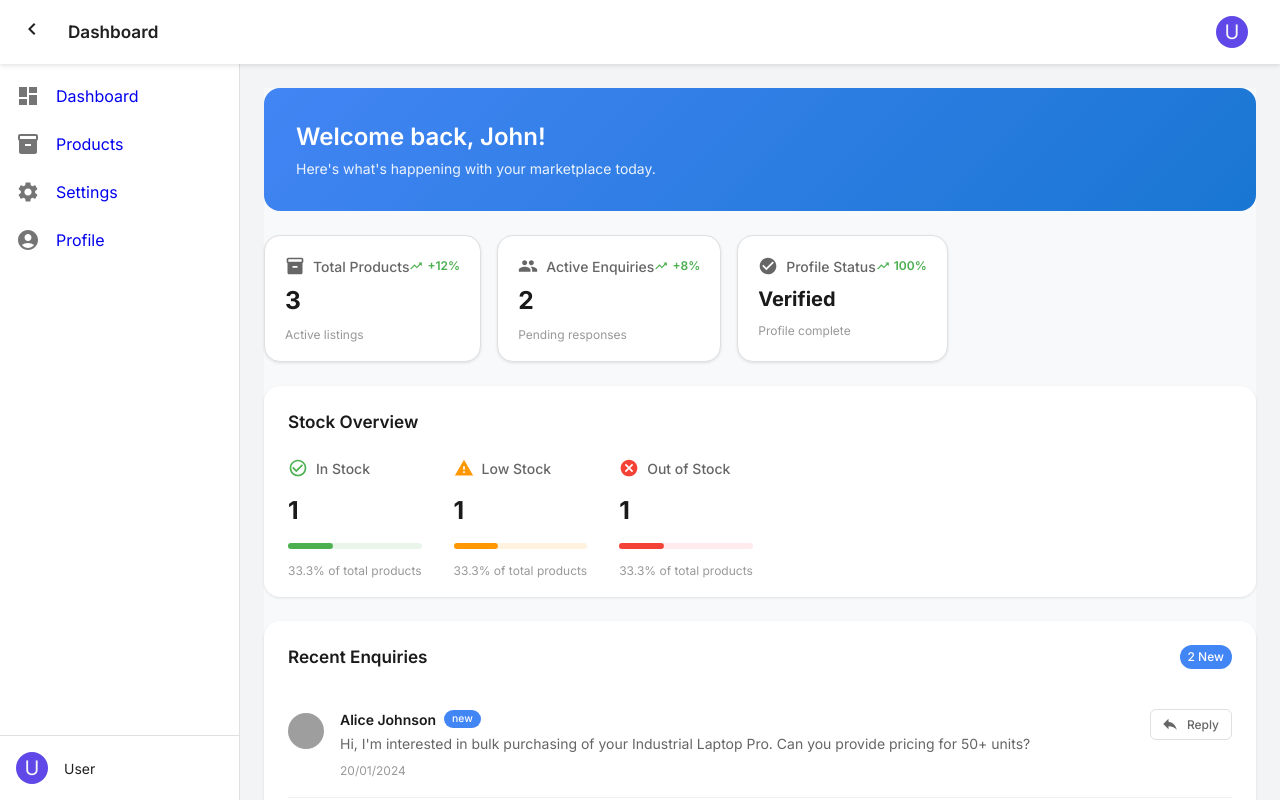
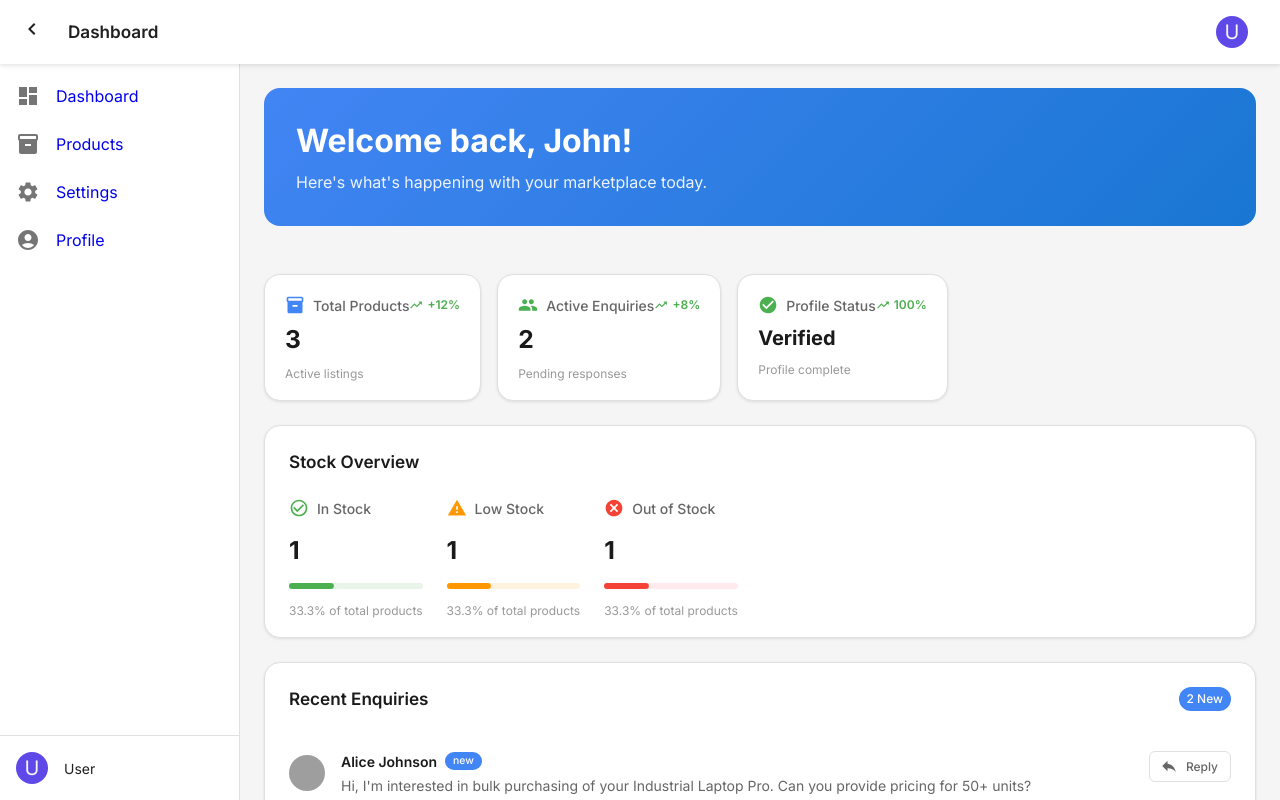
Before and after one commit to rajveermehta-clecotech/frontend, a React (Vite) app: page /dashboard in a window 1280 px wide. Built offline with nearby package versions, Linux system fonts and the light colour scheme; grey boxes are pictures that could not be loaded.

Commit message:
dashboard and applayout fixing

```diff
--- a/src/components/layout/AppLayout.jsx
+++ b/src/components/layout/AppLayout.jsx
@@ -243,7 +243,6 @@ const AppLayout = ({ children, title }) => {
         component="main"
         sx={{
           flexGrow: 1,
-          p: 3,
           width: { md: `calc(100% - ${isDrawerExpanded ? DRAWER_WIDTH : DRAWER_SHRUNK_WIDTH}px)` },
           minHeight: '100vh',
           bgcolor: theme.palette.background.default,
--- a/src/pages/dashboard/Dashboard.jsx
+++ b/src/pages/dashboard/Dashboard.jsx
@@ -11,7 +11,6 @@ import {
   Avatar,
   Chip,
   LinearProgress,
-  Badge,
   useTheme,
   useMediaQuery,
 } from "@mui/material";
@@ -34,6 +33,7 @@ const Dashboard = () => {
   const navigate = useNavigate();
   const theme = useTheme();
   const isMobile = useMediaQuery(theme.breakpoints.down("sm"));
+  const isTablet = useMediaQuery(theme.breakpoints.down("md"));
   const [loading, setLoading] = useState(true);
 
   // Dashboard data
@@ -102,8 +102,15 @@ const Dashboard = () => {
 
   return (
     <AppLayout title="Dashboard">
-      <Box sx={{ width: "100%", minHeight: "100vh", bgcolor: "#f8f9fa" }}>
+      <Box
+        sx={{
+          width: "100%",
+          minHeight: "100vh",
+          bgcolor: "#f5f5f5"
+        }}
+      >
         {/* Welcome Header */}
+        <Box sx={{ p: { xs: 2, sm: 3 }, pb: 0 }}>
           <Box
             sx={{
               background: "linear-gradient(135deg, #4285F4 0%, #1976D2 100%)",
@@ -114,30 +121,32 @@ const Dashboard = () => {
             }}
           >
             <Typography
-            variant="h5"
+              variant="h4"
               sx={{
-              fontWeight: 600,
-              mb: 0.5,
-              fontSize: { xs: "1.25rem", sm: "1.5rem" },
+                fontWeight: 700,
+                mb: 1,
+                fontSize: { xs: "1.5rem", sm: "2rem" },
               }}
             >
               Welcome back, John!
             </Typography>
             <Typography
-            variant="body2"
+              variant="body1"
               sx={{
                 opacity: 0.9,
-              fontSize: { xs: "0.875rem", sm: "0.875rem" },
+                fontSize: { xs: "0.875rem", sm: "1rem" },
               }}
             >
               Here's what's happening with your marketplace today.
             </Typography>
           </Box>
+        </Box>
 
-        {/* Stats Cards */}
-        <Grid container spacing={2} sx={{ mb: 3 }}>
+        {/* KPI Cards */}
+        <Box sx={{ px: { xs: 2, sm: 3 }, pb: 3 }}>
+          <Grid container spacing={2}>
             {/* Total Products */}
-          <Grid item xs={12} sm={4}>
+            <Grid item xs={12} md={4}>
               <Card
                 sx={{
                   borderRadius: 2,
@@ -149,28 +158,32 @@ const Dashboard = () => {
               >
                 <CardContent sx={{ p: 2.5 }}>
                   <Box sx={{ display: "flex", alignItems: "center", mb: 1 }}>
-                  <ProductsIcon
-                    sx={{ color: "#666", fontSize: 20, mr: 1 }}
-                  />
+                    <ProductsIcon sx={{ color: "#4285F4", fontSize: 20, mr: 1 }} />
                     <Typography
                       variant="body2"
-                    sx={{ color: "#666", fontWeight: 500 }}
+                      sx={{
+                        color: "#666",
+                        fontWeight: 500,
+                        fontSize: "0.875rem",
+                        flexGrow: 1
+                      }}
                     >
                       Total Products
                     </Typography>
-                  <Box sx={{ ml: "auto", display: "flex", alignItems: "center" }}>
-                    <TrendingUpIcon
-                      sx={{ color: "#4CAF50", fontSize: 14, mr: 0.5 }}
-                    />
+                    <Box sx={{ display: "flex", alignItems: "center" }}>
+                      <TrendingUpIcon sx={{ color: "#4CAF50", fontSize: 14, mr: 0.5 }} />
                       <Typography
                         variant="caption"
-                      sx={{ color: "#4CAF50", fontWeight: 600, fontSize: "0.75rem" }}
+                        sx={{
+                          color: "#4CAF50",
+                          fontWeight: 600,
+                          fontSize: "0.75rem"
+                        }}
                       >
                         +{dashboardData.productGrowth}%
                       </Typography>
                     </Box>
                   </Box>
-
                   <Typography
                     variant="h4"
                     sx={{
@@ -182,10 +195,12 @@ const Dashboard = () => {
                   >
                     {dashboardData.totalProducts}
                   </Typography>
-
                   <Typography
                     variant="caption"
-                  sx={{ color: "#999", fontSize: "0.75rem" }}
+                    sx={{
+                      color: "#999",
+                      fontSize: "0.75rem"
+                    }}
                   >
                     Active listings
                   </Typography>
@@ -194,7 +209,7 @@ const Dashboard = () => {
             </Grid>
 
             {/* Active Enquiries */}
-          <Grid item xs={12} sm={4}>
+            <Grid item xs={12} md={4}>
               <Card
                 sx={{
                   borderRadius: 2,
@@ -206,28 +221,32 @@ const Dashboard = () => {
               >
                 <CardContent sx={{ p: 2.5 }}>
                   <Box sx={{ display: "flex", alignItems: "center", mb: 1 }}>
-                  <EnquiriesIcon
-                    sx={{ color: "#666", fontSize: 20, mr: 1 }}
-                  />
+                    <EnquiriesIcon sx={{ color: "#4CAF50", fontSize: 20, mr: 1 }} />
                     <Typography
                       variant="body2"
-                    sx={{ color: "#666", fontWeight: 500 }}
+                      sx={{
+                        color: "#666",
+                        fontWeight: 500,
+                        fontSize: "0.875rem",
+                        flexGrow: 1
+                      }}
                     >
                       Active Enquiries
                     </Typography>
-                  <Box sx={{ ml: "auto", display: "flex", alignItems: "center" }}>
-                    <TrendingUpIcon
-                      sx={{ color: "#4CAF50", fontSize: 14, mr: 0.5 }}
-                    />
+                    <Box sx={{ display: "flex", alignItems: "center" }}>
+                      <TrendingUpIcon sx={{ color: "#4CAF50", fontSize: 14, mr: 0.5 }} />
                       <Typography
                         variant="caption"
-                      sx={{ color: "#4CAF50", fontWeight: 600, fontSize: "0.75rem" }}
+                        sx={{
+                          color: "#4CAF50",
+                          fontWeight: 600,
+                          fontSize: "0.75rem"
+                        }}
                       >
                         +{dashboardData.enquiryGrowth}%
                       </Typography>
                     </Box>
                   </Box>
-
                   <Typography
                     variant="h4"
                     sx={{
@@ -239,10 +258,12 @@ const Dashboard = () => {
                   >
                     {dashboardData.activeEnquiries}
                   </Typography>
-
                   <Typography
                     variant="caption"
-                  sx={{ color: "#999", fontSize: "0.75rem" }}
+                    sx={{
+                      color: "#999",
+                      fontSize: "0.75rem"
+                    }}
                   >
                     Pending responses
                   </Typography>
@@ -251,7 +272,7 @@ const Dashboard = () => {
             </Grid>
 
             {/* Profile Status */}
-          <Grid item xs={12} sm={4}>
+            <Grid item xs={12} md={4}>
               <Card
                 sx={{
                   borderRadius: 2,
@@ -263,28 +284,32 @@ const Dashboard = () => {
               >
                 <CardContent sx={{ p: 2.5 }}>
                   <Box sx={{ display: "flex", alignItems: "center", mb: 1 }}>
-                  <VerifiedIcon
-                    sx={{ color: "#666", fontSize: 20, mr: 1 }}
-                  />
+                    <VerifiedIcon sx={{ color: "#4CAF50", fontSize: 20, mr: 1 }} />
                     <Typography
                       variant="body2"
-                    sx={{ color: "#666", fontWeight: 500 }}
+                      sx={{
+                        color: "#666",
+                        fontWeight: 500,
+                        fontSize: "0.875rem",
+                        flexGrow: 1
+                      }}
                     >
                       Profile Status
                     </Typography>
-                  <Box sx={{ ml: "auto", display: "flex", alignItems: "center" }}>
-                    <TrendingUpIcon
-                      sx={{ color: "#4CAF50", fontSize: 14, mr: 0.5 }}
-                    />
+                    <Box sx={{ display: "flex", alignItems: "center" }}>
+                      <TrendingUpIcon sx={{ color: "#4CAF50", fontSize: 14, mr: 0.5 }} />
                       <Typography
                         variant="caption"
-                      sx={{ color: "#4CAF50", fontWeight: 600, fontSize: "0.75rem" }}
+                        sx={{
+                          color: "#4CAF50",
+                          fontWeight: 600,
+                          fontSize: "0.75rem"
+                        }}
                       >
                         {dashboardData.profileCompletion}%
                       </Typography>
                     </Box>
                   </Box>
-
                   <Typography
                     variant="h5"
                     sx={{
@@ -296,10 +321,12 @@ const Dashboard = () => {
                   >
                     {dashboardData.profileStatus}
                   </Typography>
-
                   <Typography
                     variant="caption"
-                  sx={{ color: "#999", fontSize: "0.75rem" }}
+                    sx={{
+                      color: "#999",
+                      fontSize: "0.75rem"
+                    }}
                   >
                     Profile complete
                   </Typography>
@@ -307,25 +334,32 @@ const Dashboard = () => {
               </Card>
             </Grid>
           </Grid>
+        </Box>
 
         {/* Stock Overview */}
+        <Box sx={{ px: { xs: 2, sm: 3 }, pb: 3 }}>
           <Card
             sx={{
               borderRadius: 2,
               boxShadow: "0 1px 3px rgba(0, 0, 0, 0.1)",
-            mb: 3,
               bgcolor: "white",
+              border: "1px solid #e0e0e0",
             }}
           >
             <CardContent sx={{ p: 3 }}>
               <Typography
                 variant="h6"
-              sx={{ fontWeight: 600, color: "#1A1A1A", mb: 3, fontSize: "1.125rem" }}
+                sx={{
+                  fontWeight: 600,
+                  color: "#1A1A1A",
+                  mb: 3,
+                  fontSize: "1.125rem"
+                }}
               >
                 Stock Overview
               </Typography>
 
-            <Grid container spacing={4}>
+              <Grid container spacing={3}>
                 {/* In Stock */}
                 <Grid item xs={12} sm={4}>
                   <Box>
@@ -346,7 +380,12 @@ const Dashboard = () => {
                     </Box>
                     <Typography
                       variant="h4"
-                    sx={{ fontWeight: 700, color: "#1A1A1A", mb: 2, fontSize: "2rem" }}
+                      sx={{
+                        fontWeight: 700,
+                        color: "#1A1A1A",
+                        mb: 2,
+                        fontSize: "2rem"
+                      }}
                     >
                       {dashboardData.stockOverview.inStock.count}
                     </Typography>
@@ -394,7 +433,12 @@ const Dashboard = () => {
                     </Box>
                     <Typography
                       variant="h4"
-                    sx={{ fontWeight: 700, color: "#1A1A1A", mb: 2, fontSize: "2rem" }}
+                      sx={{
+                        fontWeight: 700,
+                        color: "#1A1A1A",
+                        mb: 2,
+                        fontSize: "2rem"
+                      }}
                     >
                       {dashboardData.stockOverview.lowStock.count}
                     </Typography>
@@ -442,7 +486,12 @@ const Dashboard = () => {
                     </Box>
                     <Typography
                       variant="h4"
-                    sx={{ fontWeight: 700, color: "#1A1A1A", mb: 2, fontSize: "2rem" }}
+                      sx={{
+                        fontWeight: 700,
+                        color: "#1A1A1A",
+                        mb: 2,
+                        fontSize: "2rem"
+                      }}
                     >
                       {dashboardData.stockOverview.outOfStock.count}
                     </Typography>
@@ -472,13 +521,16 @@ const Dashboard = () => {
               </Grid>
             </CardContent>
           </Card>
+        </Box>
 
         {/* Recent Enquiries */}
+        <Box sx={{ px: { xs: 2, sm: 3 } }}>
           <Card
             sx={{
               borderRadius: 2,
               boxShadow: "0 1px 3px rgba(0, 0, 0, 0.1)",
               bgcolor: "white",
+              border: "1px solid #e0e0e0",
             }}
           >
             <CardContent sx={{ p: 3 }}>
@@ -626,6 +678,7 @@ const Dashboard = () => {
             </CardContent>
           </Card>
         </Box>
+      </Box>
     </AppLayout>
   );
 };
```
Lines whose indentation alone changed are shown as unchanged.
